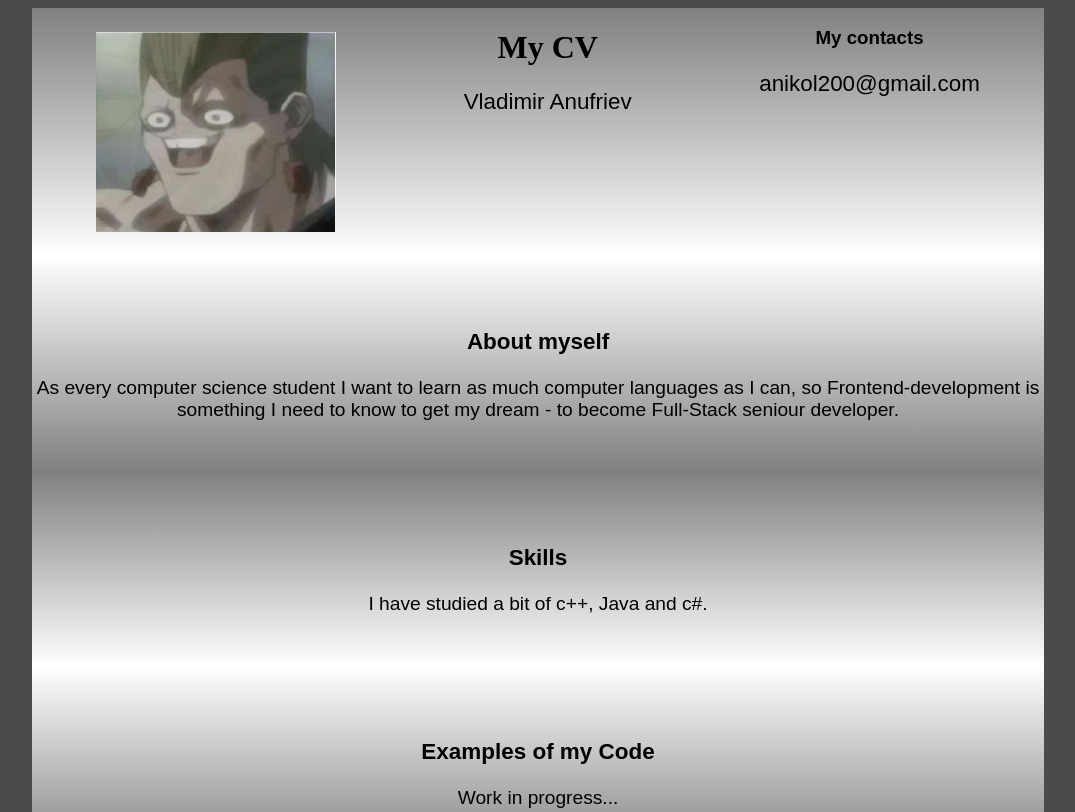
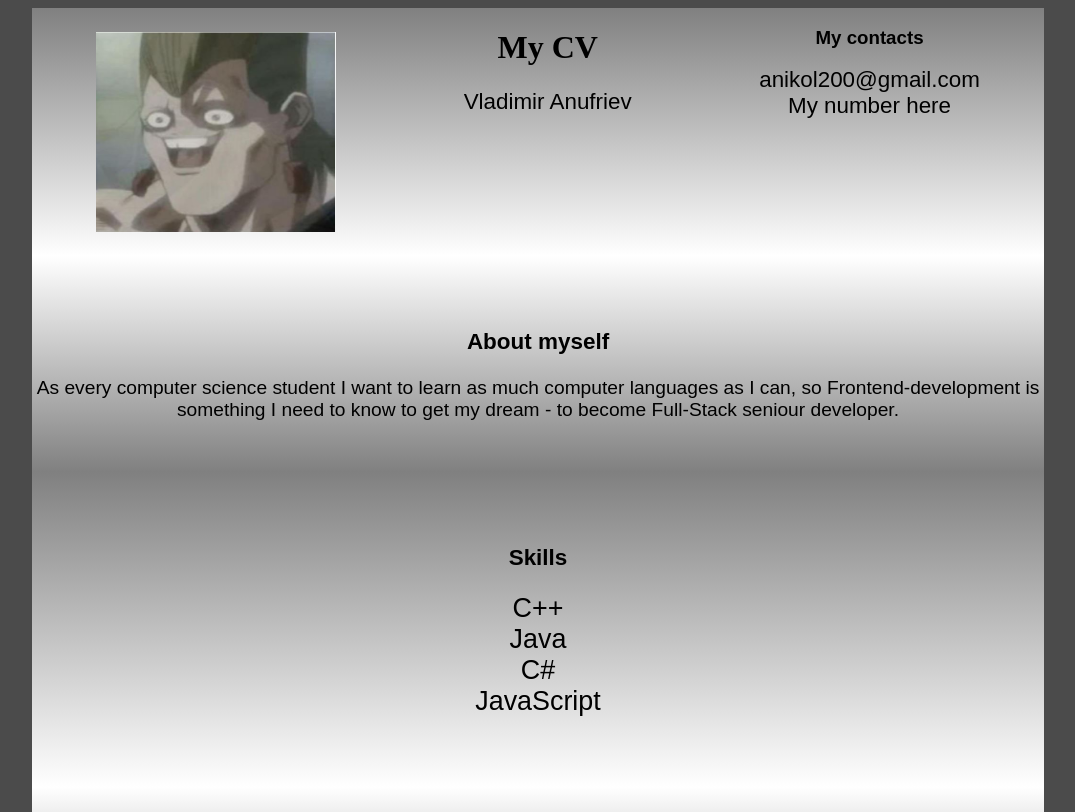
Before and after one commit to kormek/rsschool-cv, a plain HTML site: page index.html in a window 1280 px wide. Shown: the top 812 px of the page, without its empty margins (102-1177 px from the left). Drawn offline with Linux system fonts and the light colour scheme.

Commit message:
fix: added some lists

```diff
--- a/index.html
+++ b/index.html
@@ -20,7 +20,11 @@
                </div>
                <div class="contacts_title">
                    <h3>My contacts</h3>
-                   <p>anikol200@gmail.com</p>
+                   <ul>
+                    <li>anikol200@gmail.com </li>
+                    <li>My number here</li>
+                </ul>
+
                </div>
             </div>
         </header>
@@ -40,7 +44,12 @@
         Skills
     </h3>
     <div class="inf">
-        I have studied a bit of c++, Java and c#.
+       <ul>
+           <li>C++</li>
+           <li>Java</li>
+           <li>C#</li>
+           <li>JavaScript</li>
+       </ul>
     </div>
 </div>
     <div class="container container-2">
--- a/styles.css
+++ b/styles.css
@@ -16,6 +16,16 @@ img {
 
 p {
     font: 1.4em sans-serif;
+}
+
+ul{
+ display: block;
+ padding: unset;
+}
+
+li {
+    font: 1.4em sans-serif;
+    list-style: none;
 }
 
 .head-row {
```
